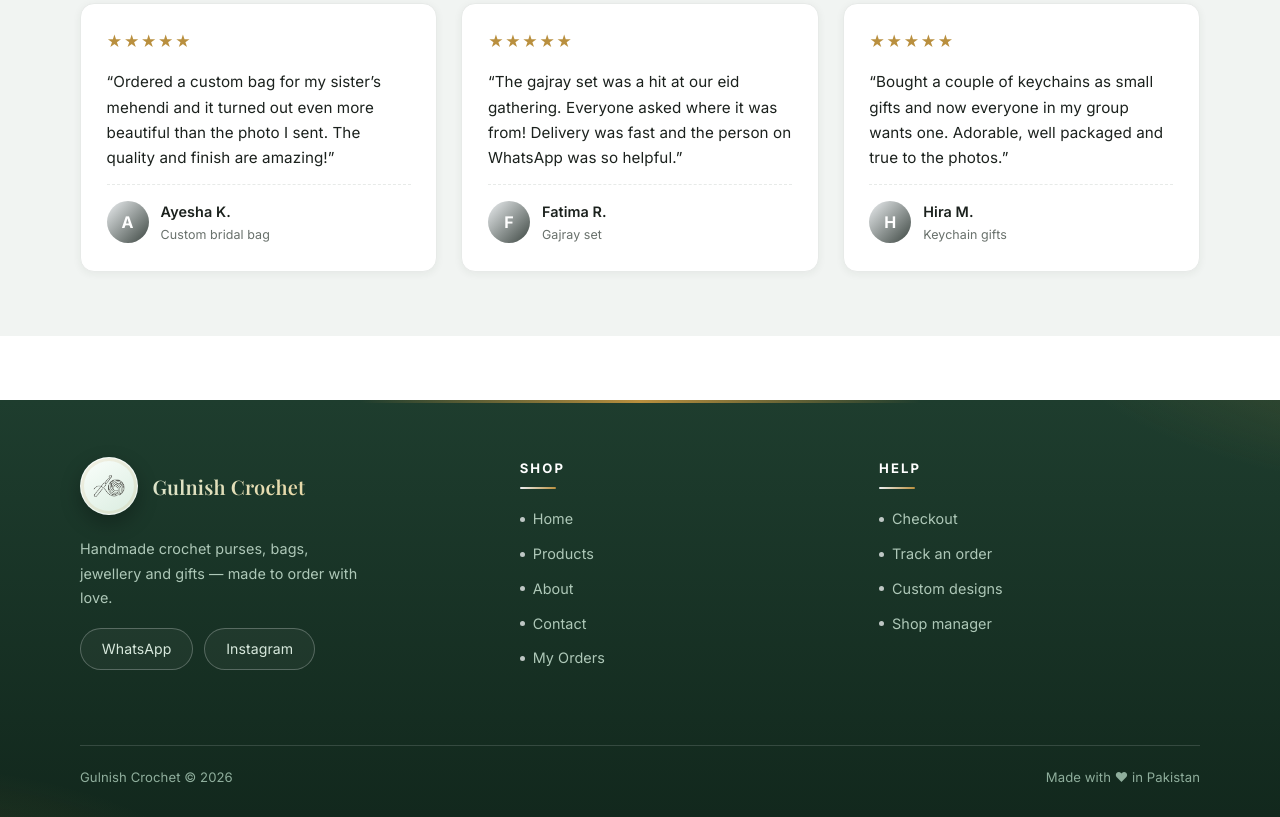
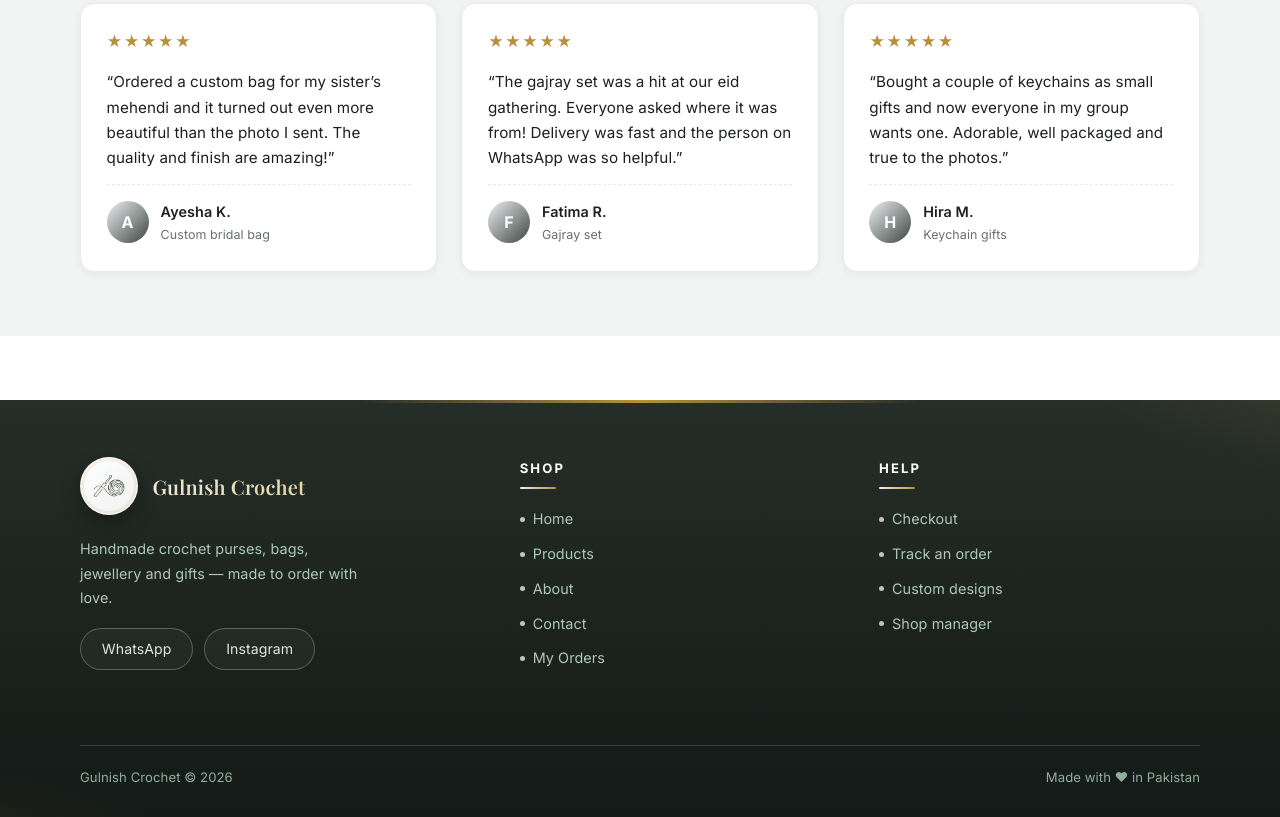
Before and after one commit to umarmuhammadabdullah92/Gulnish-Crochet, a plain HTML site: page index.html in a window 1280 px wide. Shown: the part 3780-4597 px from the top of the page. Drawn offline with nearby package versions, Linux system fonts and the light colour scheme; a web font is replaced by a local one.

Commit message:
Auto-deploy: 2026-09-09T14:17:48.560Z

```diff
--- a/css/style.css
+++ b/css/style.css
@@ -945,7 +945,7 @@ h1, h2, h3, .logo {
   background:
     radial-gradient(ellipse 70% 80% at 120% -20%, rgba(185, 143, 62, 0.3), transparent 55%),
     radial-gradient(ellipse 50% 60% at -10% 120%, rgba(216, 161, 60, 0.16), transparent 55%),
-    linear-gradient(180deg, #1e3d2e, #12281d);
+    linear-gradient(180deg, #262e29, #141a17);
   color: #c2d3c8;
   padding: 3.6rem 0 1.8rem;
   margin-top: 4rem;
@@ -975,7 +975,7 @@ h1, h2, h3, .logo {
 .footer-brand .logo {
   color: #fff;
   gap: 0.9rem;
-  background: linear-gradient(120deg, #d7ebdd, #e8d7a4);
+  background: linear-gradient(120deg, #eef2f0, #e5d3a1);
   -webkit-background-clip: text;
   background-clip: text;
   -webkit-text-fill-color: transparent;
@@ -990,7 +990,7 @@ h1, h2, h3, .logo {
   box-sizing: border-box;
   display: block;
   border-radius: 50%;
-  background: linear-gradient(145deg, #fbfffc, #d9ecdf);
+  background: linear-gradient(145deg, #ffffff, #eef2f0);
   border: 1px solid rgba(255, 255, 255, 0.5);
   box-shadow:
     0 8px 20px rgba(0, 0, 0, 0.28),
```
